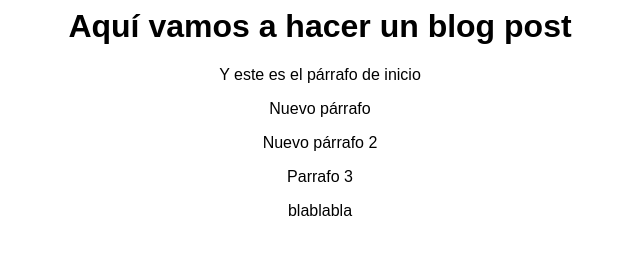
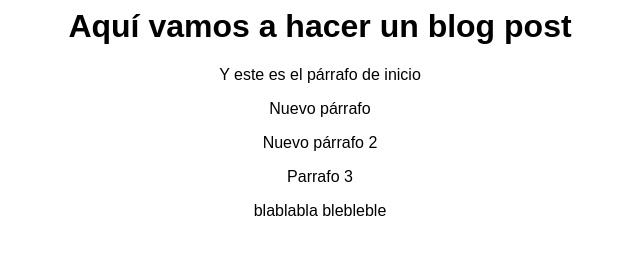
Before and after one commit to SelmaMuley/Prueba, a plain HTML site: page blogpost.html in a window 1280 px wide. Shown: the full height of the page, 320-960 px from the left. Drawn offline with Linux system fonts and the light colour scheme.

Commit message:
ble blogspot

```diff
--- a/blogpost.html
+++ b/blogpost.html
@@ -9,5 +9,6 @@
         <p>Nuevo párrafo 2</p>
         <p>Parrafo 3</p>
         blablabla
+        blebleble
     </body>
 </html>
```
